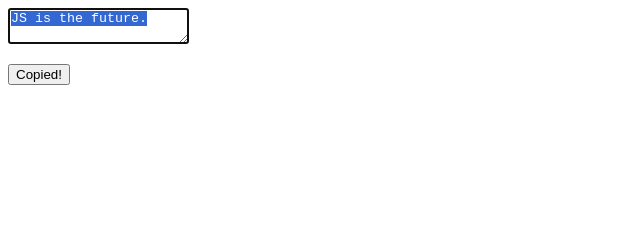
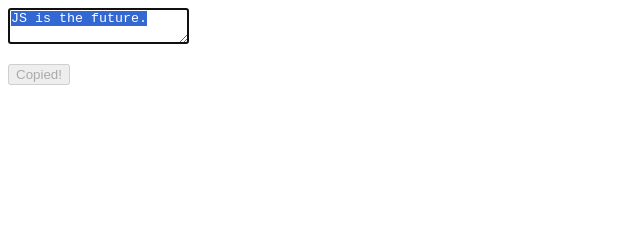
Before and after one commit to ryanpcmcquen/cheval, a plain HTML site: page index.html in a window 1280 px wide. Both pictures are taken after a click on the button "Copy text". Shown: the top 240 px of the page, 0-640 px from the left. Drawn offline with Linux system fonts and the light colour scheme.

Commit message:
iOS improvements
Signed-off-by: Ryan Roadside <ryan@roadsidemultimedia.com>

```diff
--- a/simpleJsCopy.js
+++ b/simpleJsCopy.js
@@ -2,6 +2,7 @@
     // a stupidly simple copy button
     // - copies on awesome browsers/devices
     // - selects text on underwhelming mobile devices
+    // - the button instructs the user if necessary
     var copyBtn = document.querySelector('.js-copy-btn');
     copyBtn.addEventListener('click', function (event) {
         // select the text
@@ -12,23 +13,26 @@
         try {
             // now that we've selected the text, execute the copy command
             var successful = document.execCommand('copy');
-            if ((navigator.userAgent.match(/iPhone/i)) || (navigator.userAgent.match(/iPod/i)) || (navigator.userAgent.match(/iPad/i))) {
-                copyBtn.textContent = "Now click 'Copy'";
+            if ((navigator.userAgent.match(/iPhone/i)) || (navigator.userAgent.match(/iPod/i))) {
+                copyBtn.textContent = "Now tap 'Copy'";
+            } else if (navigator.userAgent.match(/iPad/i)) {
+                // the iPad doesn't have the 'Copy' box pop up,
+                // you have to tap the text first
+                copyBtn.textContent = "Now tap the text, then 'Copy'";
             } else if (/^((?!chrome).)*safari/i.test(navigator.userAgent)) {
                 // fancy safari detection thanks to: http://stackoverflow.com/a/23522755
                 copyBtn.textContent = "Press Command + C to copy";
-            }
-            else {
+            } else {
                 copyBtn.textContent = "Copied!";
             }
         } catch (err) {
-            copyBtn.textContent = "Epic fail!";
+            copyBtn.textContent = "Please copy manually";
         }
-        var selection = window.getSelection();
-        range.selectNodeContents(copyItem);
-        selection.removeAllRanges();
-        selection.addRange(range);
+        // this is what selects it on iOS
         copyItem.focus();
-        copyItem.setSelectionRange(0, 9999);
+        copyItem.selectionStart = 0;
+        copyItem.selectionEnd = copyItem.textContent.length;
+        // disable the button because clicking it again could cause madness
+        copyBtn.disabled = true;
     });
 })();
```
Also changed, not shown: index.html (+1 -1 lines), README.md, simpleJsCopy.min.js.
